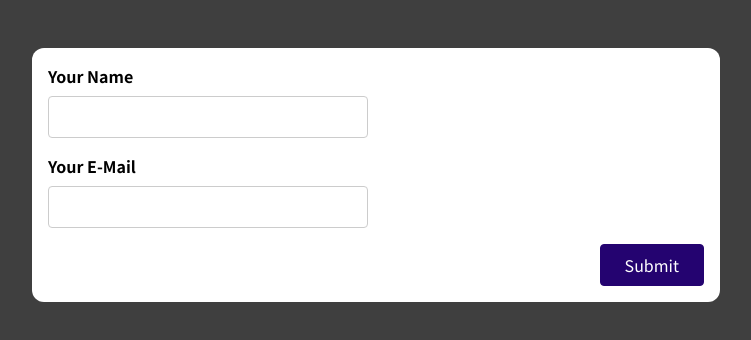
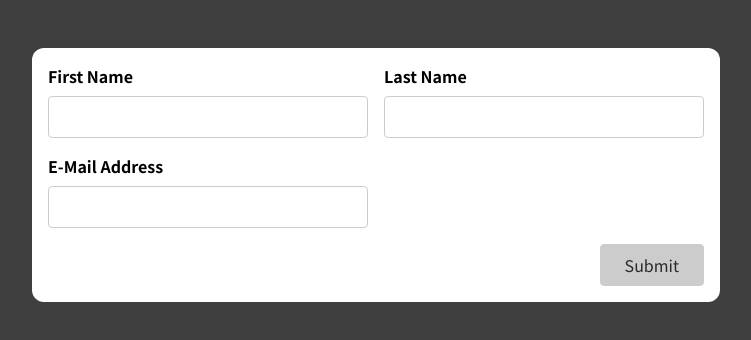
Before and after one commit to Jtsant/Working-with-Forms-and-User-Input, a React (Create React App) app: page / in a window 1280 px wide. Shown: the top 340 px of the page, without its empty margins (264-1015 px from the left). Built offline with nearby package versions, Linux system fonts and the light colour scheme.

Commit message:
Finishing

```diff
--- a/src/App.js
+++ b/src/App.js
@@ -1,9 +1,9 @@
-import SimpleInput from './components/SimpleInput';
+import BasicForm from "./components/BasicForm";
 
 function App() {
   return (
     <div className="app">
-      <SimpleInput />
+      <BasicForm />
     </div>
   );
 }
--- a/src/index.css
+++ b/src/index.css
@@ -1,11 +1,11 @@
-@import url('https://fonts.googleapis.com/css2?family=Noto+Sans+JP:wght@400;700&display=swap');
+@import url("https://fonts.googleapis.com/css2?family=Noto+Sans+JP:wght@400;700&display=swap");
 
 * {
   box-sizing: border-box;
 }
 
 html {
-  font-family: 'Noto Sans JP', sans-serif;
+  font-family: "Noto Sans JP", sans-serif;
 }
 
 body {
@@ -79,6 +79,15 @@ button:active {
   border-color: #33059e;
 }
 
+button:disabled,
+button:disabled:hover,
+button:disabled:active {
+  background-color: #ccc;
+  color: #292929;
+  border-color: #ccc;
+  cursor: not-allowed;
+}
+
 .form-actions {
   text-align: right;
 }
```
Also changed, not shown: 1 other file (tests, documents, lock files or other folders).
